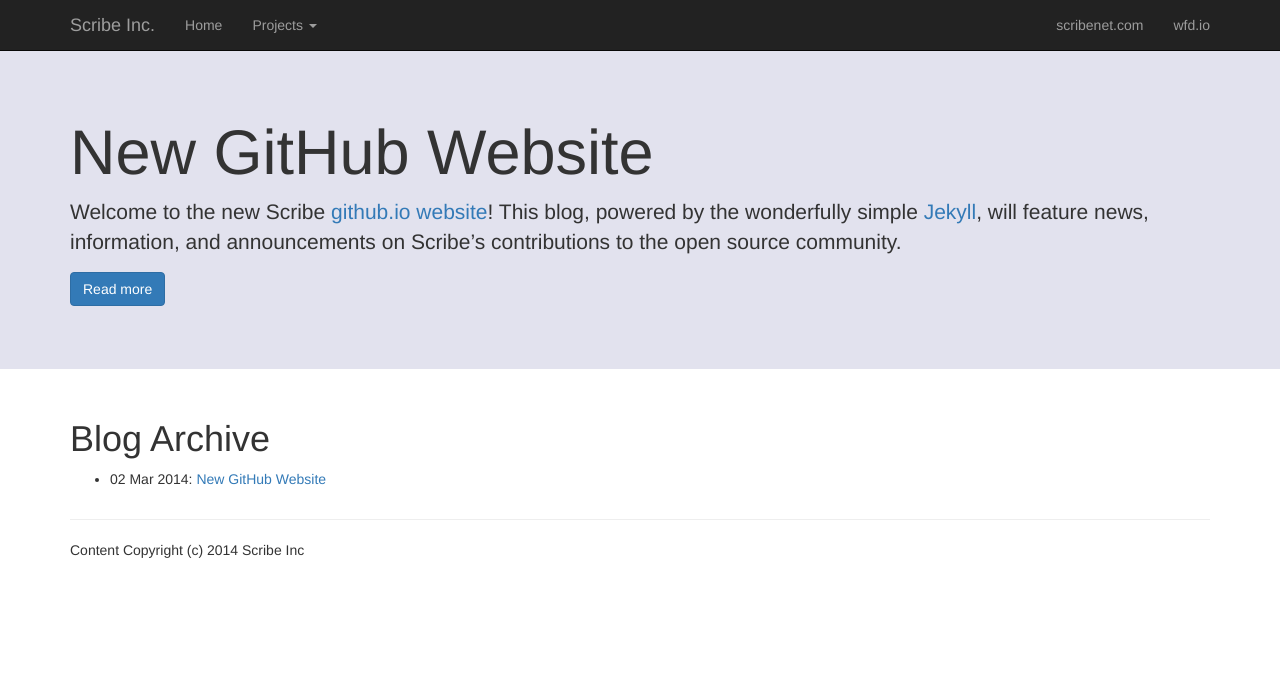
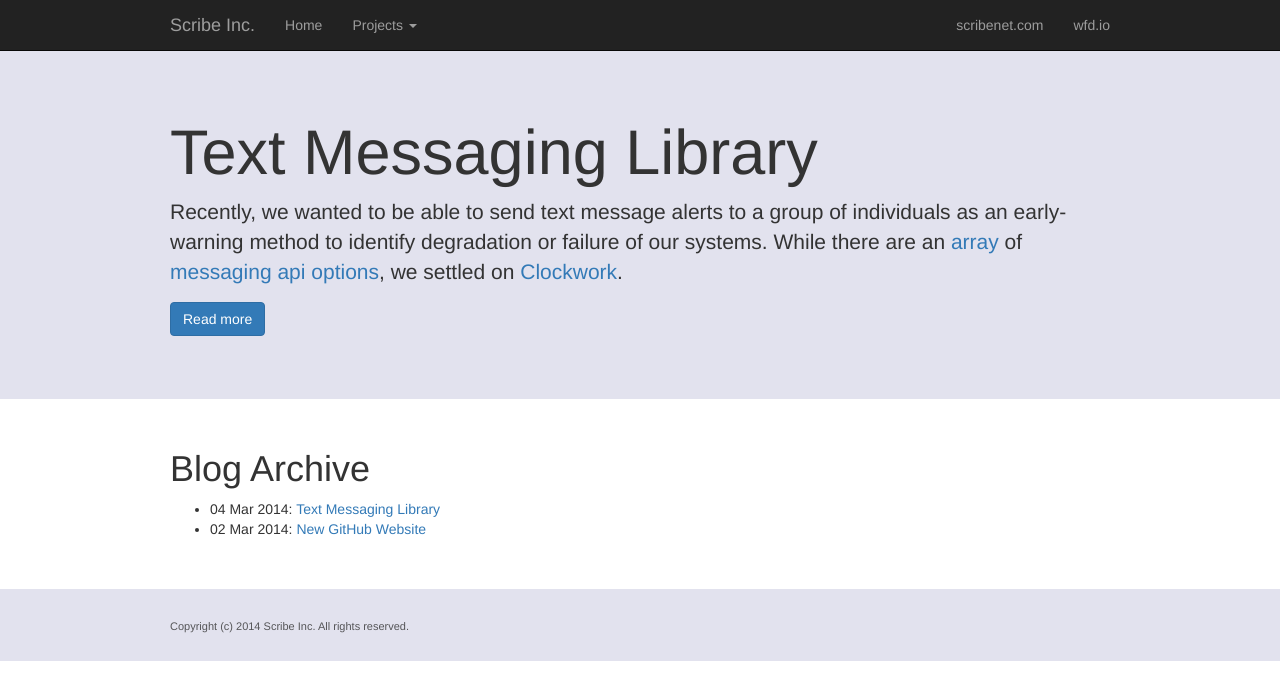
Before and after one commit to scribenet/scribenet.github.io, a Jekyll site: the page built from index.html, in a window 1280 px wide. Shown: the top 700 px of the page. Built offline with Jekyll 4.4.1, drawn with Linux system fonts in a browser that asks for light colours; nearby versions of some CDN libraries; Markdown is read by kramdown in place of the engine named in the settings.

Commit message:
updates and new blog post

````diff
--- a/_layouts/default.html
+++ b/_layouts/default.html
@@ -47,8 +47,22 @@
                 font-size: 13px;
             }
             .blog-content p {
-              font-size:16px;
+              font-size:14px;
             }
+            .footer {
+              margin-top: 40px;
+              background-color: #E2E2EE;
+              padding: 30px 0 16px 0;
+            }
+            .footer p {
+              font-size: 11px;
+              opacity: 0.8;
+            }
+            .highlight {
+              margin:20px 0;
+            }
+            @media (min-width: 978px) { .container { max-width: 970px; } }
+            @media (min-width: 978px) { .jumbotron .container { max-width: 970px; } }
         </style>
 
     </head>
@@ -89,10 +103,9 @@
 
           {{ content }}
 
-          <div class="container">
-              <div class="footer">
-              <hr />
-                  <p>Content Copyright (c) 2014 Scribe Inc</p>
+          <div class="footer">
+              <div class="container">
+                  <p>Copyright (c) 2014 Scribe Inc. All rights reserved.</p>
               </div>
           </div>
 
--- /dev/null
+++ b/_posts/2014-03-04-text-messaging-library.md
@@ -0,0 +1,75 @@
+---
+layout: post
+title: Text Messaging Library
+---
+
+Recently, we wanted to be able to send text message alerts to a group of individuals as an early-warning method to identify degradation or failure of our systems. While there are an [array](http://www.twilio.com/sms) of [messaging](https://carouselsms.com/) [api](http://www.textmarks.com/front/dev/) [options](http://blog.mashape.com/post/56272188360/list-of-50-sms-apis), we settled on [Clockwork](http://www.clockworksms.com/).
+
+Unlike other solutions, Clockwork provides a simple SMS messaging API with no additional bells and whistles; we weren't looking for VOIP services, conferencing features, or anything else. Clockwork developed a clean messaging API, perfect for our needs.
+
+Clockwork offers libraries for a handful of languages, including PHP, Ruby, Java, Python, and C#, though our interest was in their HTTP XML API. Using this, we were able to build a small and simple Symfony bundle to interface with Clockwork's XML API. Since they already had a PHP library that took advantage of the XML API, much of our code was was derived from their [PHP wrapper](https://github.com/mediaburst/clockwork-php).
+
+### Configure the bundle
+
+Our [Clockwork Bundle](https://github.com/scribenet/ScribeClockworkBundle) includes parameter injection via the Symfony service container. At a minimum, you must configure your API key.
+
+```
+scribe_clockwork:
+    api_key: your-api-key-goes-here
+```
+
+A complete reference of the available configuration options can be found within the project's [README.md](https://github.com/scribenet/ScribeClockworkBundle#configuration).
+
+### Sending a message
+
+This bundle includes a single service, `scribe_clockwork`. To send a message, simply request the service and call the `send` method. You can optionally use the `sendMultiple` method to pass multiple phone numbers and messages.
+
+{% highlight php startinline %}
+// request the service
+$cw = $this->get('scribe_clockwork');
+
+// send a single message
+$message_id = $cw->send('12223334444', 'Your text message');
+
+// send multiple messages
+$message_ids = $cw->sendMultiple([
+    '12223334444' => 'Your text message',
+    '23334445555' => 'Your second message'
+]);
+{% endhighlight %}
+
+### Additional Features
+
+We provide methods for checking API key validity, available credit, and available balance. You can use these methods as follows:
+
+{% highlight php startinline %}
+// request the service
+$cw = $this->get('scribe_clockwork');
+
+// check api key validity
+if ($cw->isValidApiKey() === false) {
+	echo 'Invalid API Key';
+}
+
+// get available credits
+$credits = $cw->getCredit();
+
+// get available balance
+list($balance, $symbol, $code) = $cw->getBalance();
+{% endhighlight %}
+
+### Exceptions
+
+All the available public methods may throw `ClockworkException` exceptions. As such, it is advisable to wrap your API calls within a try/catch block to avoid exceptions bubbling up. In a production environment, our first example would be rewritten to look like this:
+
+{% highlight php startinline %}
+// request the service
+$cw = $this->get('scribe_clockwork');
+
+try {
+	// send a single message
+	$message_id = $cw->send('12223334444', 'Your text message');
+} catch (ClockworkException $e) {
+	// perform some action if exception occurs
+}
+{% endhighlight %}
````
Also changed, not shown: projects/symfony-bundles/index.html (+8 -3 lines).
